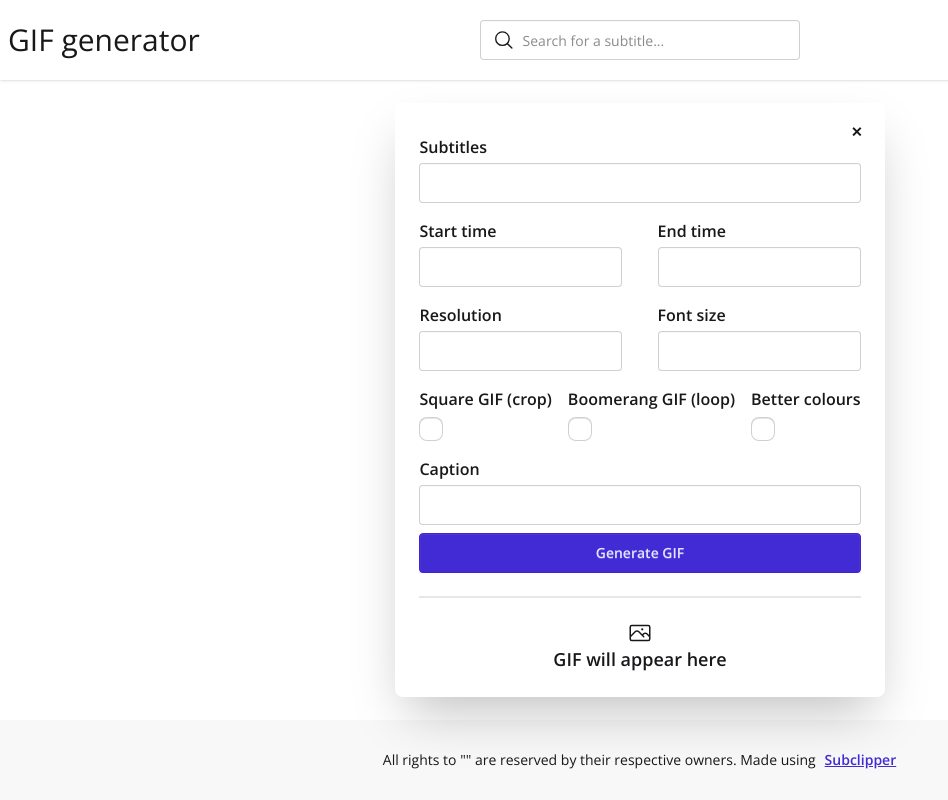
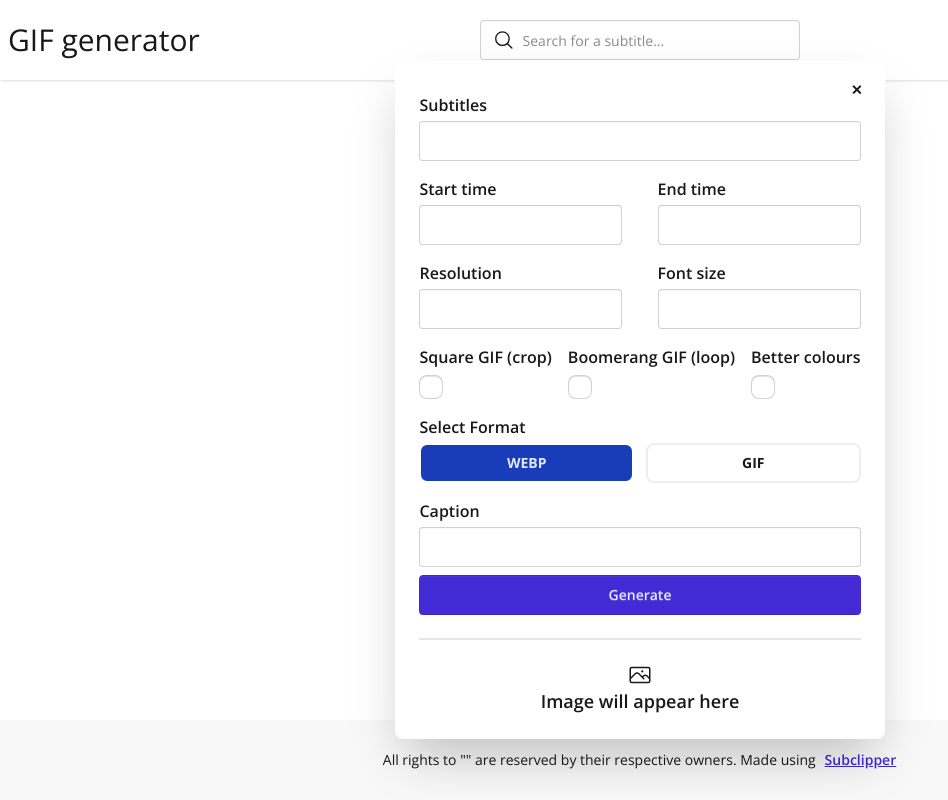
Before and after one commit to Niboor/subclipper, a Flask app: template templates/index_with_root.html in a window 1280 px wide. Shown: the whole page, without its empty margins (0-948 px from the left). Run offline with Flask 3, Linux system fonts and the light colour scheme; the template is opened without the code that fills it, so the values that code supplies are empty; parts of the project's set-up code (start-up, migrations or seed data) failed here and were passed over; some libraries are stand-ins or nearby versions.

Commit message:
add toggle to generate a (more efficient) webp instead of a gif

```diff
--- a/app.py
+++ b/app.py
@@ -1,5 +1,5 @@
 from flask import Flask, render_template, request, send_file, send_from_directory, make_response
-from subs.subs import (extract_subs, generate_gif)
+from subs.subs import (extract_subs, generate_video)
 from os import listdir
 from os.path import isfile, join
 from matplotlib import font_manager
@@ -86,7 +86,7 @@
         out[idx] = ep_dict
     return json.dumps(out)
 
-def find_request_errors(start_time, end_time, text, crop, resolution, episode, caption, font_size):
+def find_request_errors(start_time, end_time, text, crop, resolution, episode, caption, font_size, frmt):
 
     errs = {}
 
@@ -104,6 +104,8 @@
         errs['caption']='caption too large'
     if font_size > 50:
         errs['font_size']='font size too large'
+    if frmt not in {'gif', 'webp'}:
+        errs['format']='invalid output format, only gif and webp are allowed'
     return errs
 
 #def find_font(name):
@@ -242,7 +244,8 @@
     caption = request.args.get('caption', '', type=str)
     boomerang = request.args.get('boomerang', False, type=bool)
     colour = request.args.get('colour', False, type=bool)
-    errs = find_request_errors(start_time, end_time, text, crop, resolution, episode, caption, font_size)
+    frmt = request.args.get('format', 'webp', type=str)
+    errs = find_request_errors(start_time, end_time, text, crop, resolution, episode, caption, font_size, frmt)
 
     if errs:
         sub_data = {
@@ -259,7 +262,9 @@
             'colour': colour,
             'crop': crop,
             'boomerang': boomerang,
+            'format': frmt
         }
+        logger.warn(errs)
         return cached_render_template("settings.html", errs=errs, sub=sub_data, url=None), 400
     else: return cached_render_template("gif_view.html", url="/gif?{}".format(request.query_string.decode()))
 
@@ -284,19 +289,20 @@
     caption = request.args.get('caption', '', type=str)
     boomerang = request.args.get('boomerang', False, type=bool)
     colour = request.args.get('colour', False, type=bool)
-    errs = find_request_errors(start_time, end_time, text, crop, resolution, episode, caption, font_size)
+    frmt = request.args.get('format', 'webp', type=str)
+    errs = find_request_errors(start_time, end_time, text, crop, resolution, episode, caption, font_size, frmt)
     if errs:
         logger.warn(f"got invalid request: {errs}")
         return errs, 400
     with tempfile.TemporaryDirectory() as tmp:
         output_clip = os.path.join(tmp, 'clip.mp4')
-        output_gif = os.path.join(tmp, 'clip.gif')
+        output_path = os.path.join(tmp, f'clip.{frmt}')
         video_path = os.path.join(searchPath, video_names[episode])
-        err, ok = generate_gif(
+        err, ok = generate_video(
                 start_time,
                 end_time,
                 output_clip,
-                output_gif,
+                output_path,
                 text,
                 caption,
                 video_path,
@@ -307,10 +313,11 @@
                 font,
                 font_size,
                 colour,
+                frmt
         )
         if ok:
-            response = send_file(output_gif, mimetype='image/gif')
+            response = send_file(output_path, mimetype=f'image/{frmt}')
             response.headers['Cache-Control'] = 'public, max-age=86400'
             return response
-        logger.warn(f"could not generate GIF: {err}")
+        logger.warn(f"could not generate {frmt}: {err}")
         return err, 500
--- a/requirements.txt
+++ b/requirements.txt
@@ -23,6 +23,6 @@
 python-dateutil==2.9.0.post0
 python-ffmpeg==2.0.12
 six==1.17.0
-sub2clip @ git+https://github.com/lpalinckx/sub2clip.git@b1058d9a6b1e4b3edd78963b47f5fec581fb0bb7
+sub2clip @ git+https://github.com/lpalinckx/sub2clip.git@be5ad51580a9435738a247283759ddd719855bf2
 typing_extensions==4.12.2
 Werkzeug==3.1.3
--- a/templates/gif_view.html
+++ b/templates/gif_view.html
@@ -1,12 +1,12 @@
 {% if url is none %}
     <div class="text-lg text-base-content font-semibold w-full h-full flex flex-col justify-center items-center">
         {% include "photo_icon.html" %}
-        <h2>GIF will appear here</h3>
+        <h2>Image will appear here</h3>
     </div>
 {% else %}
     <img
         class="gif-image"
         src="{{ url }}"
-        alt="The GIF is loading..."
+        alt="The image is loading..."
     />
 {% endif %}
--- a/templates/settings.html
+++ b/templates/settings.html
@@ -114,6 +114,36 @@
                 />
             </fieldset>
         </div>
+        <fieldset class="flex gap-3">
+            <legend class="fieldset-legend">Select Format</legend>
+
+            <label class="flex-1">
+                <input
+                    type="radio"
+                    name="format"
+                    value="webp"
+                    class="peer hidden"
+                    checked
+                />
+                <div class="w-full rounded-lg border-2 border-base-300 px-4 py-2 text-center text-sm font-bold transition peer-checked:bg-blue-800 peer-checked:border-base-100 peer-checked:text-primary-content">
+                    WEBP
+                </div>
+            </label>
+
+            <label class="flex-1">
+                <input
+                    type="radio"
+                    name="format"
+                    value="gif"
+                    class="peer hidden"
+                />
+                <div class="w-full rounded-lg border-2 border-base-300 px-4 py-2 text-center text-sm font-bold transition peer-checked:bg-blue-800 peer-checked:border-base-100 peer-checked:text-primary-content">
+                    GIF
+                </div>
+            </label>
+        </fieldset>
+
+
         <fieldset>
             <legend class="fieldset-legend">Caption</legend>
             <input
@@ -130,7 +160,7 @@
             class="btn btn-primary"
             type="submit"
         >
-            Generate GIF
+            Generate
         </button>
     </form>
 {% endif %}
```
Also changed, not shown: public/tailwind.css.
